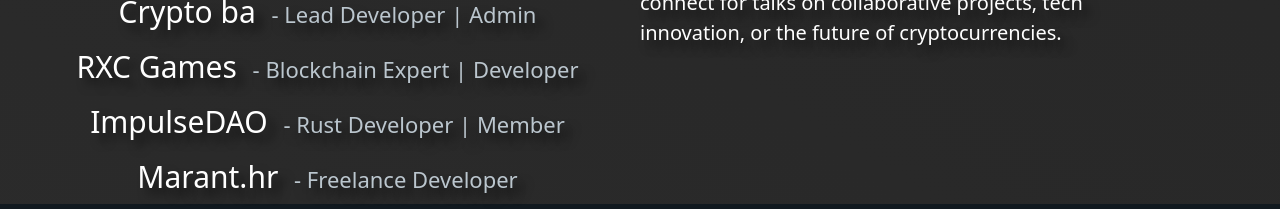
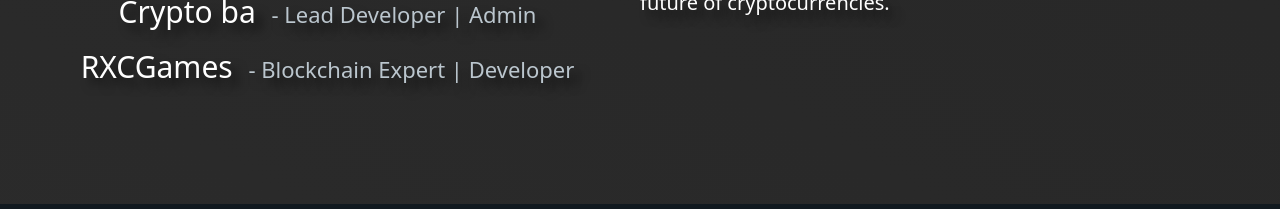
Before and after one commit to Toni-d-e-v/toni-d-e-v.github.io, a plain HTML site: page index.html in a window 1280 px wide. Shown: the part 596-805 px from the top of the page. Drawn offline with nearby package versions, Linux system fonts and the light colour scheme.

Commit message:
Update index.html

```diff
--- a/index.html
+++ b/index.html
@@ -43,13 +43,11 @@
             <a href="https://www.linkedin.com/in/toni-dumancic/"><iconify-icon icon="simple-icons:linkedin"></iconify-icon></a>
             <a href="https://youtube.com/@toni-dev"><iconify-icon icon="simple-icons:youtube"></iconify-icon></a>
             <p> <a href="https://crypto.ba">Crypto ba</a> - Lead Developer | Admin </p>
-            <p> <a href="https://rxcgames.com">RXC Games</a> - Blockchain Expert | Developer </p>
-            <p> <a href="https://twitter.com/impulse_dao">ImpulseDAO</a> - Rust Developer | Member </p>
-            <p> <a href="https://Marant.hr">Marant.hr</a> - Freelance Developer </p>
+            <p> <a href="https://rxcgames.com">RXCGames</a> - Blockchain Expert | Developer </p>
         </div>
         <div class="section-2">
             <h2>About</h2>
-            As a devoted Blockchain Developer, I've embarked on diverse and thrilling projects. My journey began as a programmer and Co-founder at Crypto.ba, the pioneering crypto community in Bosnia and Herzegovina and beyond. Fascinated by blockchain's potential, my skills span smart contract development, secure crypto wallet creation, and cybersecurity. With hackathon victories under my belt, I'm driven by challenging tech hurdles. I'm committed to advancing the blockchain landscape through continuous learning. Let's connect for talks on collaborative projects, tech innovation, or the future of cryptocurrencies.        </div>
+            As a devoted Blockchain Developer, My journey began as a programmer at Crypto.ba, the pioneering crypto community in Bosnia and Herzegovina and beyond. Fascinated by blockchain's potential, my skills span smart contract development, software development, and cybersecurity. With hackathon victories under my belt, I'm driven by challenging tech hurdles. I'm committed to advancing the blockchain landscape through continuous learning. Let's connect for talks on collaborative projects, tech innovation, or the future of cryptocurrencies.        </div>
 
 
     </div>
```
